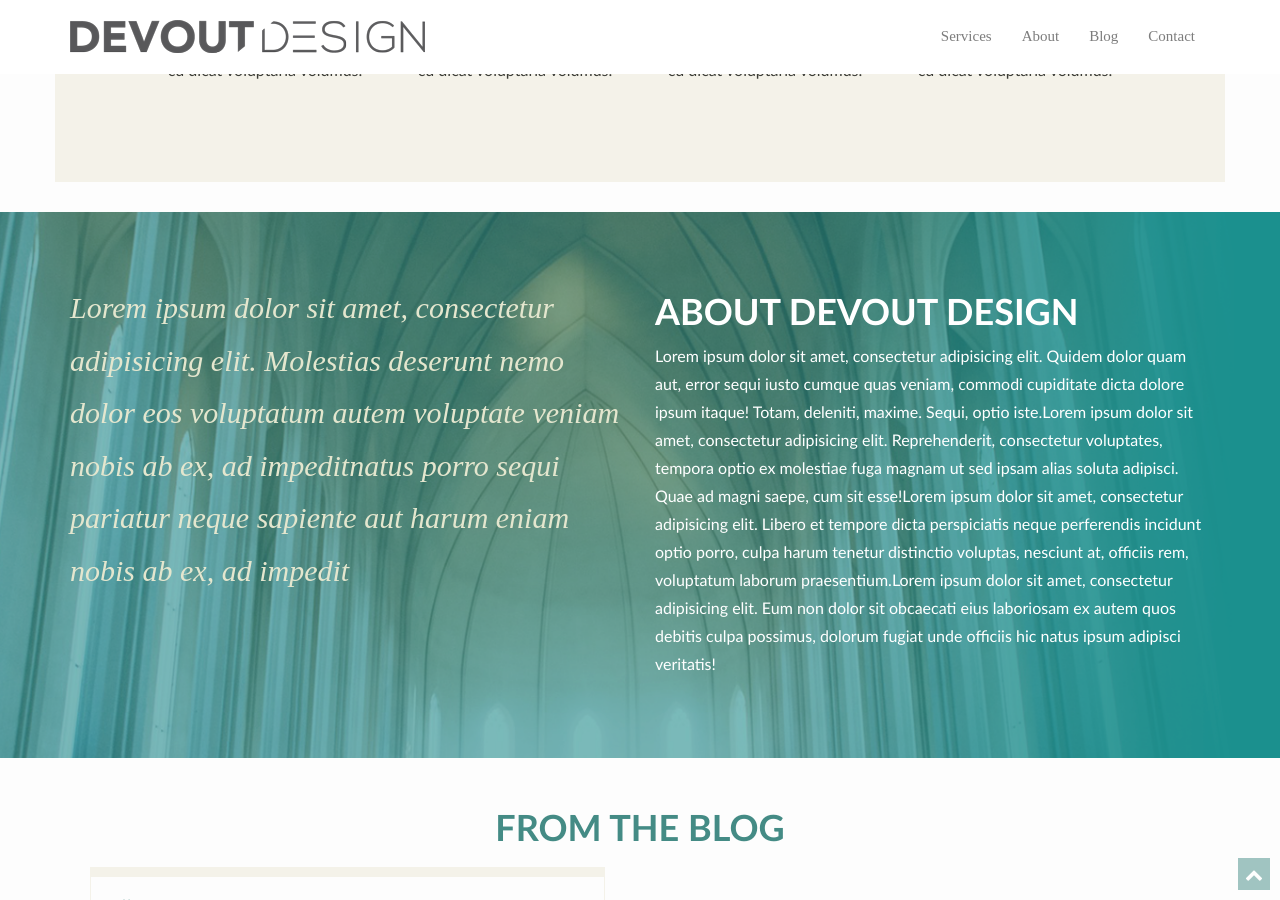
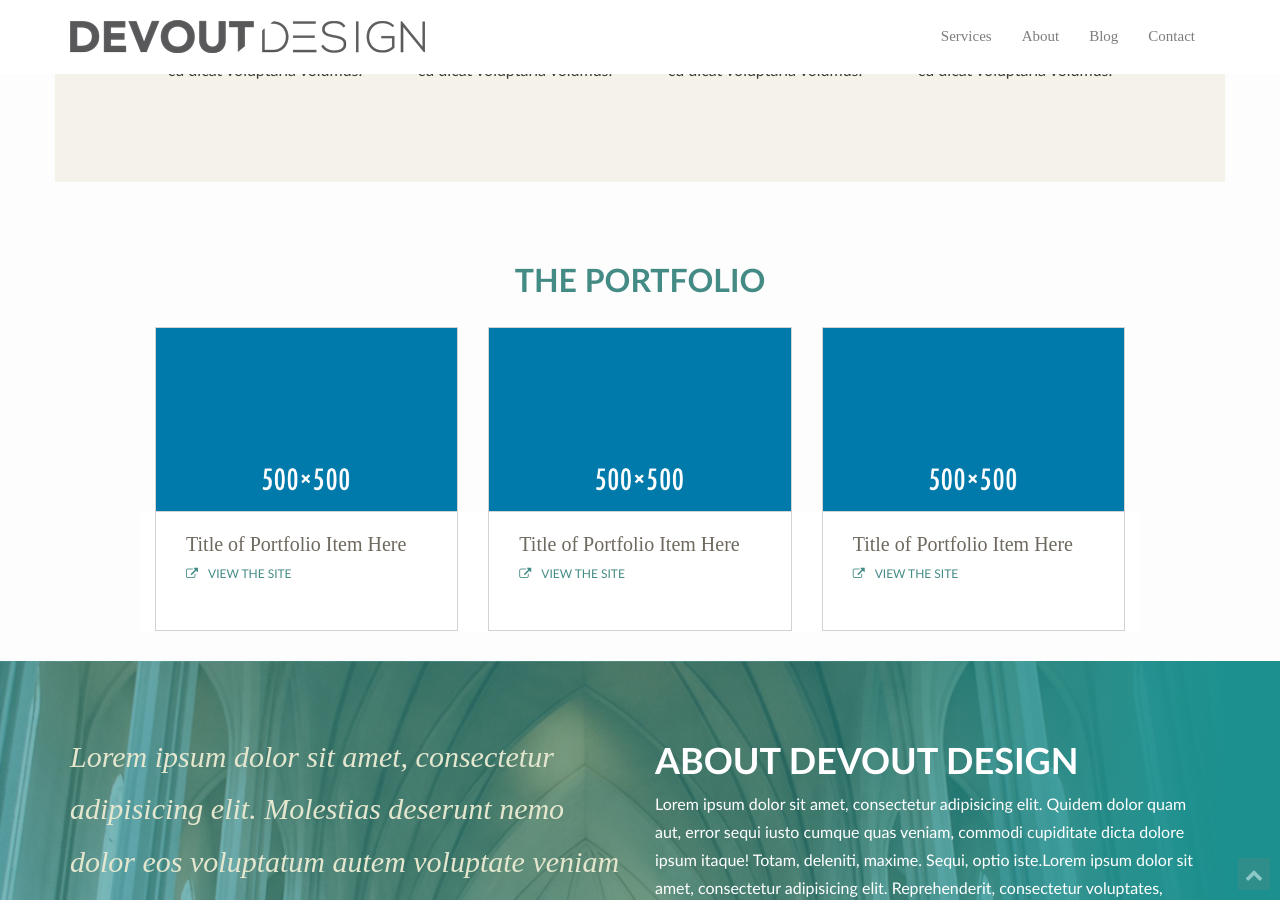
Before and after one commit to devoutdesign/devoutdesign.github.io, a Jekyll site: the page built from index.html, in a window 1280 px wide and 900 px high, scrolled down 933 px. Built offline with Jekyll 4.4.1, drawn with Linux system fonts in a browser that asks for light colours; nearby versions of some CDN libraries.

Commit message:
Add fancybox title attribute to include a caption on each modal image

```diff
--- a/_includes/portfolio.html
+++ b/_includes/portfolio.html
@@ -7,8 +7,8 @@
         </div>
         <div class="row">
             <div class="col-md-4">
-                <a class="fancybox" rel="gallery1" href="/assets/images/placeholder.png">
-                    <img src="/assets/images/placeholder.png" alt="" />
+                <a class="fancybox" rel="gallery1" href="/assets/images/placeholder.png" title="Lorem ipsum dolor sit amet, consectetur adipisicing elit">
+                    <img src="/assets/images/placeholder.png" alt="Placeholder image alt tag" />
                 </a>
                 <div class="titlebox">
                     <div class="titlebox-inner">
@@ -18,8 +18,13 @@
                 </div>
             </div>
             <div class="col-md-4">
-                <a class="fancybox" rel="gallery1" href="/assets/images/placeholder.png">
-                    <img src="/assets/images/placeholder.png" alt="" />
+                <a class="fancybox" rel="gallery1" href="/assets/images/placeholder.png" title="Lorem ipsum dolor sit amet, consectetur adipisicing elit, sed do eiusmod
+                tempor incididunt ut labore et dolore magna aliqua. Ut enim ad minim veniam,
+                quis nostrud exercitation ullamco laboris nisi ut aliquip ex ea commodo
+                consequat. Duis aute irure dolor in reprehenderit in voluptate velit esse
+                cillum dolore eu fugiat nulla pariatur. Excepteur sint occaecat cupidatat non
+                proident, sunt in culpa qui officia deserunt mollit anim id est laborum.">
+                    <img src="/assets/images/placeholder.png" alt="Placeholder image alt tag" />
                 </a>
                 <div class="titlebox">
                     <div class="titlebox-inner">
@@ -29,8 +34,13 @@
                 </div>
             </div>
             <div class="col-md-4">
-                <a class="fancybox" rel="gallery1" href="/assets/images/placeholder.png">
-                    <img src="/assets/images/placeholder.png" alt="" />
+                <a class="fancybox" rel="gallery1" href="/assets/images/placeholder.png" title="Lorem ipsum dolor sit amet, consectetur adipisicing elit, sed do eiusmod
+                tempor incididunt ut labore et dolore magna aliqua. Ut enim ad minim veniam,
+                quis nostrud exercitation ullamco laboris nisi ut aliquip ex ea commodo
+                consequat. Duis aute irure dolor in reprehenderit in voluptate velit esse
+                cillum dolore eu fugiat nulla pariatur. Excepteur sint occaecat cupidatat non
+                proident, sunt in culpa qui officia deserunt mollit anim id est laborum.">
+                    <img src="/assets/images/placeholder.png" alt="Placeholder image alt tag" />
                 </a>
                 <div class="titlebox">
                     <div class="titlebox-inner">
--- a/assets/js/main.js
+++ b/assets/js/main.js
@@ -50,6 +50,9 @@ $(document).ready(function(){
 	// Fancybox - open images for portfolio
 	$('.fancybox').fancybox({
 		openEffect	: 'fade',
-		closeEffect	: 'fade'
+		closeEffect	: 'fade',
+		helpers		: {
+			title	: { type : 'inside' }
+		}
 	});
 });
--- a/index.html
+++ b/index.html
@@ -23,6 +23,8 @@ layout: default
 
 {% include services.html %}
 
+{% include portfolio.html %}
+
 {% include testimonials.html %}
 
 {% include blog_posts.html %}
```
